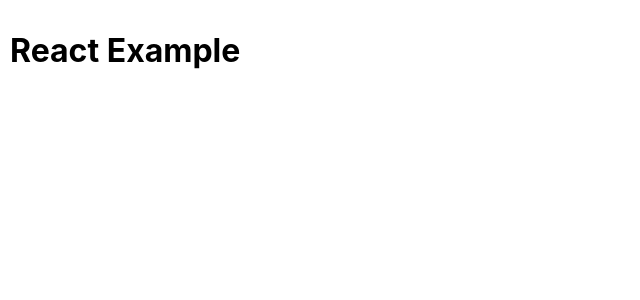
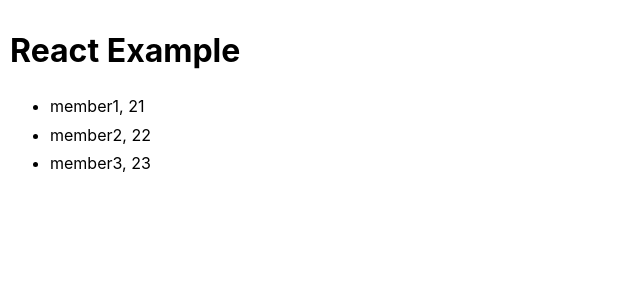
Before and after one commit to Maengmo/react, a React (Create React App) app: page / in a window 1280 px wide. Shown: the top 300 px of the page, without its empty margins (0-640 px from the left). Built offline with nearby package versions, Linux system fonts and the light colour scheme.

Commit message:
feat: create react app -> map(), dataComponent

```diff
--- a/src/App.js
+++ b/src/App.js
@@ -1,14 +1,28 @@
 import React, { Component } from 'react';
 import './App.css';
-import Fragments from './js/15_fragments';
+import ReturnMap from './js/16_ReturnMap';
+import DataComponent from './js/17_DataComponent';
+
  class App extends Component {
-    render(){
+    constructor(props) {
+        super(props);
+
+        this.state = {
+            loginData : [
+                {name: "member1", age: 21},
+                {name: "member2", age: 22},
+                {name: "member3", age: 23},
+            ]
+        }
+    }
+    render() {
         return (
             <div className="container">
                 <h1>React Example</h1>
-                {/* <Fragments></Fragments> */}
+                <DataComponent loginData={this.state.loginData}></DataComponent>
             </div>
-        );
+        )
     }
  }
-export default App;
+
+ export default App;
--- /dev/null
+++ b/src/js/16_ReturnMap.js
@@ -0,0 +1,130 @@
+import React, { Component } from 'react';
+
+class ReturnMap extends React.Component {
+    render() {
+        let ulStyle= {
+            marginTop: 15
+        }
+        let liStyle = {
+            lineHeight: 1.8
+        }
+        let forArray = [
+            <li key="1" style={liStyle}>React</li>,
+            <li key="2" style={liStyle}>18.2.0</li>,
+            <li key="3" style={liStyle}>Array Map</li>
+        ];
+
+        return (
+            <ul style={ulStyle}>
+                {forArray}
+            </ul>
+        )
+    }
+}
+
+// export default ReturnMap;
+
+class ReturnMap2 extends React.Component {
+    render() {
+        let ulStyle = {
+            marginTop : 15
+        };
+        let liStyle = {
+            lineHeight : 1.8
+        };
+        let forArray = [
+            <li key="1" style={liStyle}>React</li>,
+            <li key="2" style={liStyle}>18.2</li>,
+            <li key="3" style={liStyle}>Array Map</li>
+        ];
+        let forNewArray = [];
+
+        for(let i=0; i<forArray.length; i++) {
+            forNewArray.push(forArray[i]);
+        }
+
+        return (
+            <ul style={ulStyle}>
+                {forNewArray}
+            </ul>
+        )
+    }
+}
+
+// export default ReturnMap2;
+
+class ReturnMap3 extends React.Component {
+    render() {
+        let ulStyle = {
+            marginTop : 15
+        }
+        let liStyle = {
+            lineHeight : 1.8
+        }
+        let forEachArray = [
+            <li key="1" style={liStyle}>React</li>,
+            <li key="2" style={liStyle}>18.2.0</li>,
+            <li key="3" style={liStyle}>Array Map</li>
+        ];
+        let forEachNewArray = [];
+
+        forEachArray.forEach(result => {
+            forEachNewArray.push(result);
+        });
+
+        return (
+            <ul style={ulStyle}>
+                {forEachNewArray}
+            </ul>
+        )
+    }
+}
+
+// export default ReturnMap3;
+
+class ReturnMap4 extends React.Component {
+    render() {
+        let ulStyle = {
+            marginTop : 15
+        }
+        let liStyle = {
+            lineHeight : 1.8
+        }
+        let mapArray = [
+            <li key="1" style={liStyle}>React</li>,
+            <li key="2" style={liStyle}>18.2.0</li>,
+            <li key="3" style={liStyle}>Array Map</li>
+        ]
+        let mapNewArray = mapArray.map(arrayVal => arrayVal);
+
+        return (
+            <ul style={ulStyle}>
+                {mapNewArray}
+            </ul>
+        )
+    }
+}
+
+export default ReturnMap4;
+
+class ReturnMap5 extends React.Component {
+    render() {
+        let ulStyle = {
+            marginTop : 15
+        }
+        let liStyle = {
+            lineHeight : 1.8
+        }
+        let elementArray = [
+            <li key="1" style={liStyle}>React</li>,
+            <li key="2" style={liStyle}>18.2.0</li>,
+            <li key="3" style={liStyle}>Array Map</li>
+        ]
+
+        return (
+            <ul style={ulStyle}>
+                {elementArray.map(arrayVal => arrayVal)}
+            </ul>
+        )
+    }
+}
--- /dev/null
+++ b/src/js/17_DataComponent.js
@@ -0,0 +1,46 @@
+import React, { Component } from 'react';
+
+class DataComponent extends React.Component {
+    render() {
+        let ulStyle = {
+            marginTop : 15
+        }
+        let liStyle = {
+            lineHeight : 1.8
+        }
+
+        return (
+            <ul style={ulStyle}>
+                <li style={liStyle}>member1</li>
+                <li style={liStyle}>member2</li>
+                <li style={liStyle}>member3</li>
+            </ul>
+        )
+    }
+}
+
+// export default DataComponent;
+
+class DataComponent2 extends React.Component {
+    constructor(props) {
+        super(props);
+        this.state = {loginData: props.loginData}
+    }
+    render() {
+        let ulStyle={
+            marginTop: 15
+        };
+        let liStyle={
+            lineHeight: 1.8
+        };
+        let data=this.state.loginData;
+        let dataList=data.map((d, i) => <li key={i+1} style={liStyle}>{d.name}, {d.age}</li>);
+        return (
+            <ul style={ulStyle}>
+                {dataList}
+            </ul>
+        );
+    }
+}
+
+export default DataComponent2;
```
